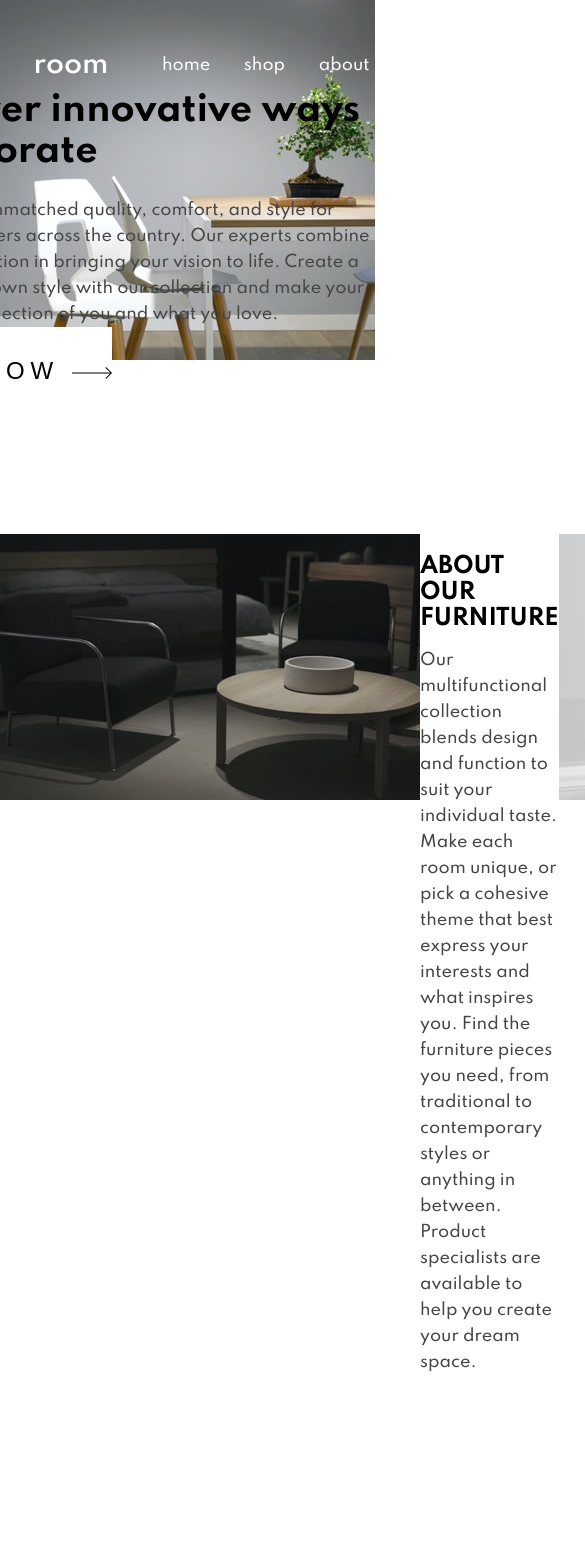
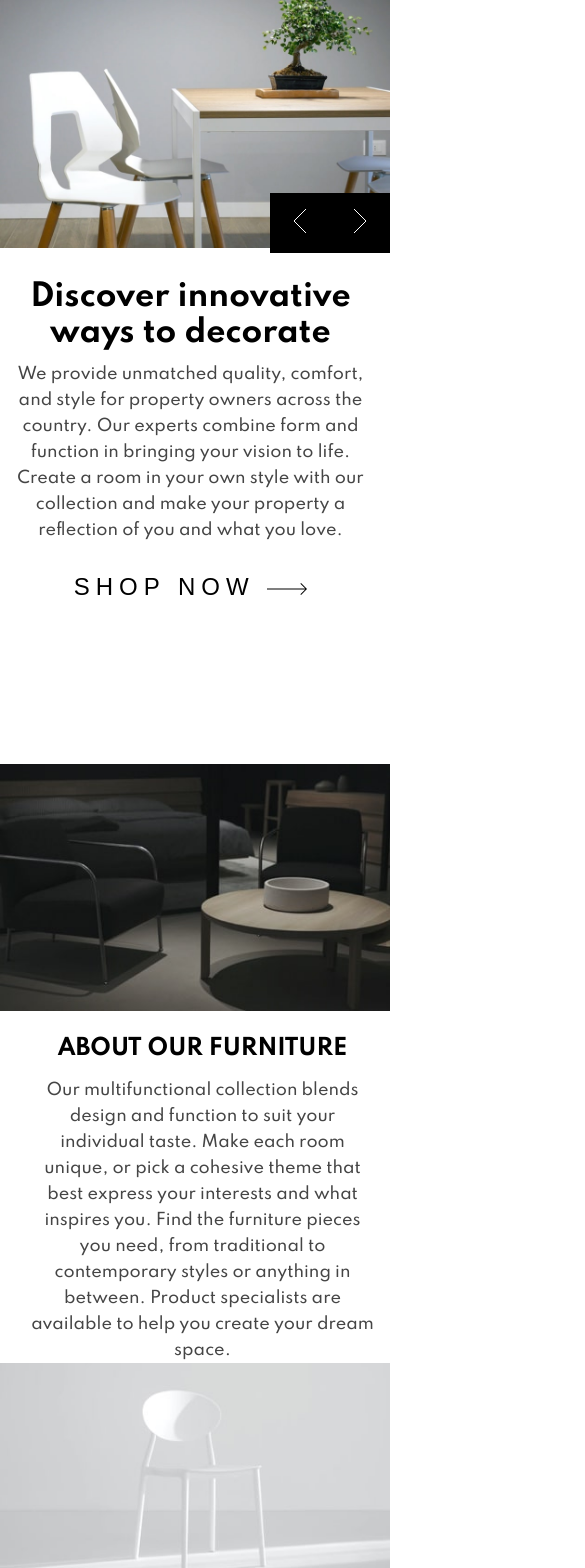
Before and after one commit to Thymoos/room-page, a React (Create React App) app: page / in a window 390 px wide. Shown: the top 1568 px of the page, 585 px wide, since content can reach past the window. Before the commit the page ends 1375 px from the top, so only its background shows below. Built offline with nearby package versions, Linux system fonts and the light colour scheme.

Commit message:
Fix slider buttons

```diff
--- a/src/components/About.css
+++ b/src/components/About.css
@@ -33,3 +33,26 @@
         font-size: 22px;
     }
 }
+
+@media(max-width: 420px) {
+    .about {
+        display: block;
+        position: relative;
+        bottom: 0;
+        margin-top: 230px;
+    }
+
+    html {
+        max-width: 100vw;
+    }
+
+    .about img {
+        max-width: 100vw;
+    }
+
+    .about .text {
+        max-width: 90vw;
+        margin-left: 15px;
+        text-align: center;
+    }
+}
--- a/src/components/Menu.css
+++ b/src/components/Menu.css
@@ -28,3 +28,10 @@ ul li a:hover {
     border-bottom: 2px solid white;
     padding-bottom: 5px;
 }
+
+@media(max-width: 420px) {
+    ul {
+        max-width: 100vw;
+        display: none;
+    }
+}
--- a/src/components/Slider.css
+++ b/src/components/Slider.css
@@ -77,3 +77,51 @@ p {
         line-height: 26px;
     }
 }
+
+@media(max-width: 420px) {
+    .info {
+        position: relative;
+        max-width: 90vw;
+        top: 0;
+        right: 0;
+        margin-top: 26px;
+        margin-left: 15px;
+        text-align: center;
+    }
+
+    .info h1 {
+        font-size: 30px;
+        padding-bottom: 10px;
+    }
+
+    .info p {
+        font-size: 16px;
+    }
+
+    .arrows {
+        position: absolute;
+        top: 100%;
+        left: 100vw;
+        transform: translate(-120px, -100%);
+        max-height: 60px;
+        width: 120px;
+    }
+
+    .slider img {
+        max-width: 100vw;
+    }
+
+    .arrows button {
+        width: 60px;
+        height: 60px;
+    }
+
+    .slider {
+        max-width: 100vw;
+    }
+
+    .main-img-wrapper {
+        position: relative;
+        max-height: 360px;
+    }
+}
--- a/src/components/Slider.js
+++ b/src/components/Slider.js
@@ -81,10 +81,12 @@ const Slider = () => {
 
     return (
         <div className="slider">
-            <img src={windowDimensions.width <= 500 ? slide.imgMobile : slide.imgDesktop} alt="our furniture" />
+            <div className="main-img-wrapper">
+            <img src={windowDimensions.width <= 375 ? slide.imgMobile : slide.imgDesktop} alt="our furniture" />
             <div className="arrows">
                 <button onClick={handleChangeLeft}><img src={arrowLeft} alt="" /></button>
                 <button onClick={handleChangeRight}><img src={arrowRight} alt="" /></button>
+            </div>
             </div>
 
             <div className="info">
```
